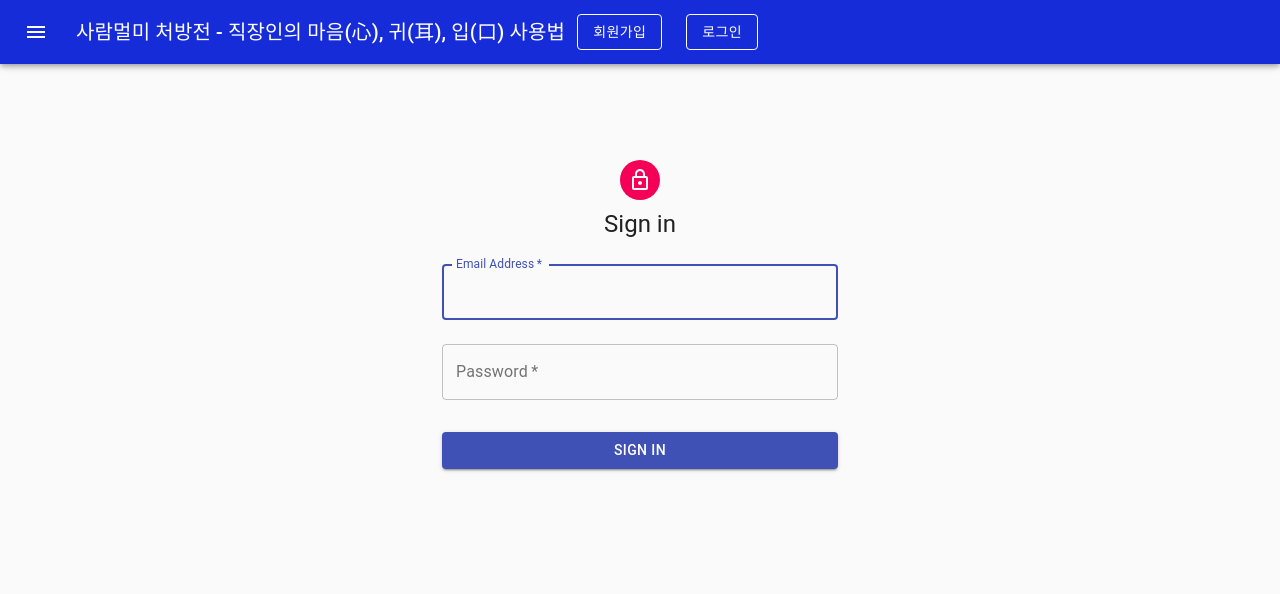
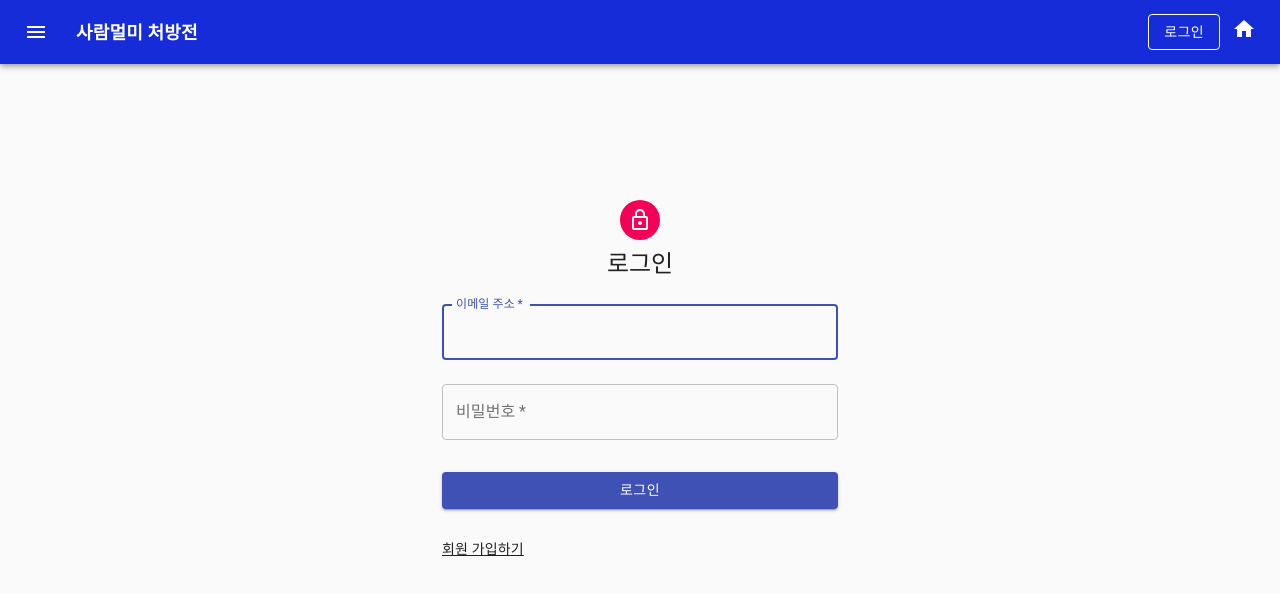
Before and after one commit to hoffnung8493/nams_frontend, a React (Create React App) app: page /signin in a window 1280 px wide. Shown: the top 594 px of the page. Built offline with nearby package versions, Linux system fonts and the light colour scheme.

Commit message:
overall improvement

```diff
--- a/src/apollo.js
+++ b/src/apollo.js
@@ -1,6 +1,7 @@
 import { ApolloClient, InMemoryCache, HttpLink, from } from "@apollo/client";
 import { setContext } from "@apollo/client/link/context";
 import { config } from "./constants";
+import { onError } from "@apollo/client/link/error";
 
 const authLink = setContext((_, { headers }) => {
   const accessToken = localStorage.getItem("accessToken");
@@ -12,9 +13,22 @@ const authLink = setContext((_, { headers }) => {
   };
 });
 
+const errorLink = onError(({ graphQLErrors, networkError }) => {
+  if (graphQLErrors) {
+    if (
+      graphQLErrors.includes((err) => err.message.includes("invalid signature"))
+    ) {
+      localStorage.clear();
+      client.cache.reset();
+      console.warn("invalid token signature - forced logout");
+    }
+  }
+});
+
 const httpLink = new HttpLink({ uri: config.API_URL });
 
 export const client = new ApolloClient({
   cache: new InMemoryCache(),
-  link: from([authLink, httpLink]),
+  link: from([authLink, errorLink, httpLink]),
+  shouldBatch: true,
 });
--- a/src/components/MenuAppBar.js
+++ b/src/components/MenuAppBar.js
@@ -20,11 +20,18 @@ import Button from "@material-ui/core/Button";
 import { useQuery } from "@apollo/client";
 import { client } from "../apollo";
 import { ME } from "../graphql/query";
+import HomeIcon from "@material-ui/icons/Home";
+
 const drawerWidth = 240;
 
 const useStyles = makeStyles((theme) => ({
   root: {
-    display: "flex",
+    flexGrow: 1,
+  },
+  title: {
+    flexGrow: 1,
+    fontSize: "18px",
+    fontWeight: 700,
   },
   appBar: {
     transition: theme.transitions.create(["margin", "width"], {
@@ -104,13 +111,8 @@ export default function PersistentDrawerLeft({ children }) {
   return (
     <div className={classes.root}>
       <CssBaseline />
-      <AppBar
-        position="fixed"
-        className={clsx(classes.appBar, {
-          [classes.appBarShift]: open,
-        })}
-      >
-        <Toolbar className={classes.toolbar}>
+      <AppBar position="static" className={clsx(classes.appBar)}>
+        <Toolbar>
           <IconButton
             color="inherit"
             aria-label="open drawer"
@@ -120,9 +122,7 @@ export default function PersistentDrawerLeft({ children }) {
           >
             <MenuIcon />
           </IconButton>
-          <Typography variant="h6" noWrap>
-            사람멀미 처방전 - 직장인의 마음(心), 귀(耳), 입(口) 사용법
-          </Typography>
+          <Typography className={classes.title}>사람멀미 처방전</Typography>
           {data && data.me ? (
             <Button
               style={{ color: "white", borderColor: "white" }}
@@ -133,19 +133,10 @@ export default function PersistentDrawerLeft({ children }) {
                 client.cache.reset();
               }}
             >
-              {data?.me?.nickname} - 로그아웃
+              {data?.me?.nickname}
             </Button>
           ) : (
             <>
-              <Link to="/signup">
-                <Button
-                  style={{ color: "white", borderColor: "white" }}
-                  variant="outlined"
-                  className={classes.link}
-                >
-                  회원가입
-                </Button>
-              </Link>
               <Link to="/signin">
                 <Button
                   style={{ color: "white", borderColor: "white" }}
@@ -157,6 +148,9 @@ export default function PersistentDrawerLeft({ children }) {
               </Link>
             </>
           )}
+          <Link to="/">
+            <HomeIcon style={{ color: "white" }} />
+          </Link>
         </Toolbar>
       </AppBar>
       <Drawer
@@ -183,7 +177,7 @@ export default function PersistentDrawerLeft({ children }) {
         >
           {books[0].short}
         </h3>
-        <List>
+        <List onClick={handleDrawerClose}>
           {books[0].chapters.map(({ short, id }) => (
             <Link
               to={`/books/1/chapters/${id}`}
@@ -247,11 +241,7 @@ export default function PersistentDrawerLeft({ children }) {
           </Link>
         </h3>
       </Drawer>
-      <main
-        className={clsx(classes.content, {
-          [classes.contentShift]: open,
-        })}
-      >
+      <main>
         <div className={classes.drawerHeader} />
         {children}
       </main>
--- a/src/components/Review.js
+++ b/src/components/Review.js
@@ -14,7 +14,7 @@ import MoreVertIcon from "@material-ui/icons/MoreVert";
 
 const useStyles = makeStyles((theme) => ({
   root: {
-    maxWidth: 745,
+    width: "100%",
     marginTop: 50,
   },
   media: {
--- a/src/components/reviewForm.js
+++ b/src/components/reviewForm.js
@@ -8,8 +8,8 @@ import { REVIEW_CREATE, reviewFragment } from "../graphql/query";
 const useStyles = makeStyles((theme) => ({
   root: {
     "& .MuiTextField-root": {
-      margin: theme.spacing(1),
-      width: "90ch",
+      marginBottom: theme.spacing(1),
+      width: "100%",
     },
   },
 }));
@@ -31,6 +31,9 @@ export default function MultilineTextFields({ bookNumber, chapterNumber }) {
           },
         },
       });
+    },
+    onError: (err) => {
+      console.warn(err);
     },
   });
 
@@ -57,14 +60,21 @@ export default function MultilineTextFields({ bookNumber, chapterNumber }) {
           onChange={(e) => setContent(e.target.value)}
         />
       </div>
+      {content.length < 10 && (
+        <span style={{ color: "grey" }}>
+          {10 - content.length}자 이상 입력헤주세요
+        </span>
+      )}
       <Button
         type="submit"
         variant="contained"
-        style={{ marginLeft: 10, backgroundColor: "#3C79E1", color: "white" }}
+        disabled={content.length < 10}
+        color="primary"
+        fullWidth
       >
         제출하기
       </Button>
-      {error && <h2>오류가 발생했습니다..</h2>}
+      {error && <p>오류가 발생했습니다.. {error.message}</p>}
       {loading && <h2>후기 생성중</h2>}
     </form>
   );
--- a/src/pages/signin.js
+++ b/src/pages/signin.js
@@ -14,7 +14,7 @@ import { makeStyles } from "@material-ui/core/styles";
 import Container from "@material-ui/core/Container";
 import { useMutation } from "@apollo/client";
 import { useHistory } from "react-router";
-import { LOG_IN, ME } from "../graphql/query";
+import { LOG_IN, ME, SIGN_UP } from "../graphql/query";
 
 const useStyles = makeStyles((theme) => ({
   paper: {
@@ -38,18 +38,23 @@ const useStyles = makeStyles((theme) => ({
 
 export default function SignIn() {
   const classes = useStyles();
+  const [isLogin, setIsLogin] = useState(true);
   const [email, setEmail] = useState("");
   const [password, setPassword] = useState("");
+  const [nickname, setNickname] = useState("");
   const history = useHistory();
 
-  const [login, { loading, error }] = useMutation(LOG_IN, {
+  const [login, { loading: loginLoading, error: loginError }] = useMutation(
+    LOG_IN,
+    {
       variables: { email, password },
       onCompleted: ({ login }) => {
         localStorage.setItem("accessToken", login.accessToken);
         localStorage.setItem("refreshToken", login.refreshToken);
+        history.goBack();
+        setNickname("");
         setEmail("");
         setPassword("");
-      history.goBack();
       },
       onError: (err) => console.error(err),
       update: (store, { data }) => {
@@ -60,7 +65,32 @@ export default function SignIn() {
           },
         });
       },
+    }
+  );
+
+  const [signup, { loading: signupLoading, error: signupError }] = useMutation(
+    SIGN_UP,
+    {
+      variables: { nickname, email, password },
+      onCompleted: ({ signup }) => {
+        localStorage.setItem("accessToken", signup.accessToken);
+        localStorage.setItem("refreshToken", signup.refreshToken);
+        history.goBack();
+        setNickname("");
+        setEmail("");
+        setPassword("");
+      },
+      onError: (err) => console.error(err),
+      update: (store, { data }) => {
+        store.writeQuery({
+          query: ME,
+          data: {
+            me: data.signup.user,
+          },
         });
+      },
+    }
+  );
 
   return (
     <Container component="main" maxWidth="xs">
@@ -70,14 +100,14 @@ export default function SignIn() {
           <LockOutlinedIcon />
         </Avatar>
         <Typography component="h1" variant="h5">
-          Sign in
+          {isLogin ? "로그인" : "회원가입"}
         </Typography>
         <form
           className={classes.form}
           noValidate
           onSubmit={(e) => {
             e.preventDefault();
-            login();
+            isLogin ? login() : signup();
           }}
         >
           <TextField
@@ -86,26 +116,43 @@ export default function SignIn() {
             required
             fullWidth
             id="email"
-            label="Email Address"
+            label="이메일 주소"
             name="email"
             autoComplete="email"
             autoFocus
             value={email}
             onChange={(e) => setEmail(e.target.value)}
           />
+
           <TextField
             variant="outlined"
             margin="normal"
             required
             fullWidth
             name="password"
-            label="Password"
+            label="비밀번호"
             type="password"
             id="password"
             autoComplete="current-password"
             value={password}
             onChange={(e) => setPassword(e.target.value)}
           />
+
+          {!isLogin && (
+            <TextField
+              variant="outlined"
+              margin="normal"
+              autoComplete="fname"
+              name="firstName"
+              required
+              fullWidth
+              id="firstName"
+              label="닉네임"
+              autoFocus
+              value={nickname}
+              onChange={(e) => setNickname(e.target.value)}
+            />
+          )}
           {/* <FormControlLabel
             control={<Checkbox value="remember" color="primary" />}
             label="Remember me"
@@ -117,10 +164,16 @@ export default function SignIn() {
             color="primary"
             className={classes.submit}
           >
-            Sign In
+            {isLogin ? "로그인" : "회원가입"}
           </Button>
-          {loading && <p>Loading...</p>}
-          <p>{error && `${error}`}</p>
+          {(loginLoading || signupLoading) && <p>Loading...</p>}
+          <p>{(loginError || signupError) && `${loginError || signupError}`}</p>
+          <p
+            style={{ textDecoration: "underline" }}
+            onClick={() => setIsLogin(!isLogin)}
+          >
+            {isLogin ? "회원 가입하기" : "로그인하기"}
+          </p>
           {/* <Grid container>
             <Grid item xs>
               <Link href="#" variant="body2">
--- a/src/pages/signup.js
+++ /dev/null
@@ -1,171 +0,0 @@
-import React, { useState } from "react";
-import Avatar from "@material-ui/core/Avatar";
-import Button from "@material-ui/core/Button";
-import CssBaseline from "@material-ui/core/CssBaseline";
-import TextField from "@material-ui/core/TextField";
-// import FormControlLabel from "@material-ui/core/FormControlLabel";
-// import Checkbox from "@material-ui/core/Checkbox";
-// import Link from "@material-ui/core/Link";
-import Grid from "@material-ui/core/Grid";
-// import Box from "@material-ui/core/Box";
-import LockOutlinedIcon from "@material-ui/icons/LockOutlined";
-import Typography from "@material-ui/core/Typography";
-import { makeStyles } from "@material-ui/core/styles";
-import Container from "@material-ui/core/Container";
-import { useMutation } from "@apollo/client";
-import { useHistory } from "react-router";
-import { ME, SIGN_UP } from "../graphql/query";
-
-// function Copyright() {
-//   return (
-//     <Typography variant="body2" color="textSecondary" align="center">
-//       {"Copyright © "}
-//       <Link color="inherit" href="https://material-ui.com/">
-//         Your Website
-//       </Link>{" "}
-//       {new Date().getFullYear()}
-//       {"."}
-//     </Typography>
-//   );
-// }
-
-const useStyles = makeStyles((theme) => ({
-  paper: {
-    marginTop: theme.spacing(8),
-    display: "flex",
-    flexDirection: "column",
-    alignItems: "center",
-  },
-  avatar: {
-    margin: theme.spacing(1),
-    backgroundColor: theme.palette.secondary.main,
-  },
-  form: {
-    width: "100%", // Fix IE 11 issue.
-    marginTop: theme.spacing(3),
-  },
-  submit: {
-    margin: theme.spacing(3, 0, 2),
-  },
-}));
-
-export default function SignUp() {
-  const classes = useStyles();
-  const [nickname, setNickname] = useState("");
-  const [email, setEmail] = useState("");
-  const [password, setPassword] = useState("");
-  const history = useHistory();
-  const [signup, { loading, error }] = useMutation(SIGN_UP, {
-    variables: { nickname, email, password },
-    onCompleted: ({ signup }) => {
-      localStorage.setItem("accessToken", signup.accessToken);
-      localStorage.setItem("refreshToken", signup.refreshToken);
-      setNickname("");
-      setEmail("");
-      setPassword("");
-      history.goBack();
-    },
-    onError: (err) => console.error(err),
-    update: (store, { data }) => {
-      store.writeQuery({
-        query: ME,
-        data: {
-          me: data.signup.user,
-        },
-      });
-    },
-  });
-
-  return (
-    <Container component="main" maxWidth="xs">
-      <CssBaseline />
-      <div className={classes.paper}>
-        <Avatar className={classes.avatar}>
-          <LockOutlinedIcon />
-        </Avatar>
-        <Typography component="h1" variant="h5">
-          회원가입
-        </Typography>
-        <form
-          className={classes.form}
-          noValidate
-          onSubmit={(e) => {
-            e.preventDefault();
-            signup();
-          }}
-        >
-          <Grid container spacing={2}>
-            <Grid item xs={12}>
-              <TextField
-                autoComplete="fname"
-                name="firstName"
-                variant="outlined"
-                required
-                fullWidth
-                id="firstName"
-                label="닉네임"
-                autoFocus
-                value={nickname}
-                onChange={(e) => setNickname(e.target.value)}
-              />
-            </Grid>
-            <Grid item xs={12}>
-              <TextField
-                variant="outlined"
-                required
-                fullWidth
-                id="email"
-                label="이메일 주소"
-                name="email"
-                autoComplete="email"
-                value={email}
-                onChange={(e) => setEmail(e.target.value)}
-              />
-            </Grid>
-            <Grid item xs={12}>
-              <TextField
-                variant="outlined"
-                required
-                fullWidth
-                name="password"
-                label="비밀번호"
-                type="password"
-                id="password"
-                autoComplete="current-password"
-                value={password}
-                onChange={(e) => setPassword(e.target.value)}
-              />
-            </Grid>
-            {/* <Grid item xs={12}>
-              <FormControlLabel
-                control={<Checkbox value="allowExtraEmails" color="primary" />}
-                label="I want to receive inspiration, marketing promotions and updates via email."
-              />
-            </Grid> */}
-          </Grid>
-          <Button
-            type="submit"
-            fullWidth
-            variant="contained"
-            color="primary"
-            className={classes.submit}
-          >
-            회원가입
-          </Button>
-          {loading && <p>Loading...</p>}
-          <p>{error && `${error}`}</p>
-          {/* <Grid container justify="flex-end">
-            <Grid item>
-              <Link to="/signin" href="/signin" variant="body2">
-                Already have an account? Sign in
-              </Link>
-            </Grid>
-          </Grid> */}
-        </form>
-      </div>
-      {/* <Box mt={5}>
-        <Copyright />
-      </Box> */}
-    </Container>
-  );
-}
```
Also changed, not shown: src/App.js (+5 -4 lines), src/pages/chapter.js (+27 -2 lines), src/pages/home.js (added, +13 -0 lines), 1 other file (tests, documents, lock files or other folders). Lines whose indentation alone changed are shown as unchanged.
